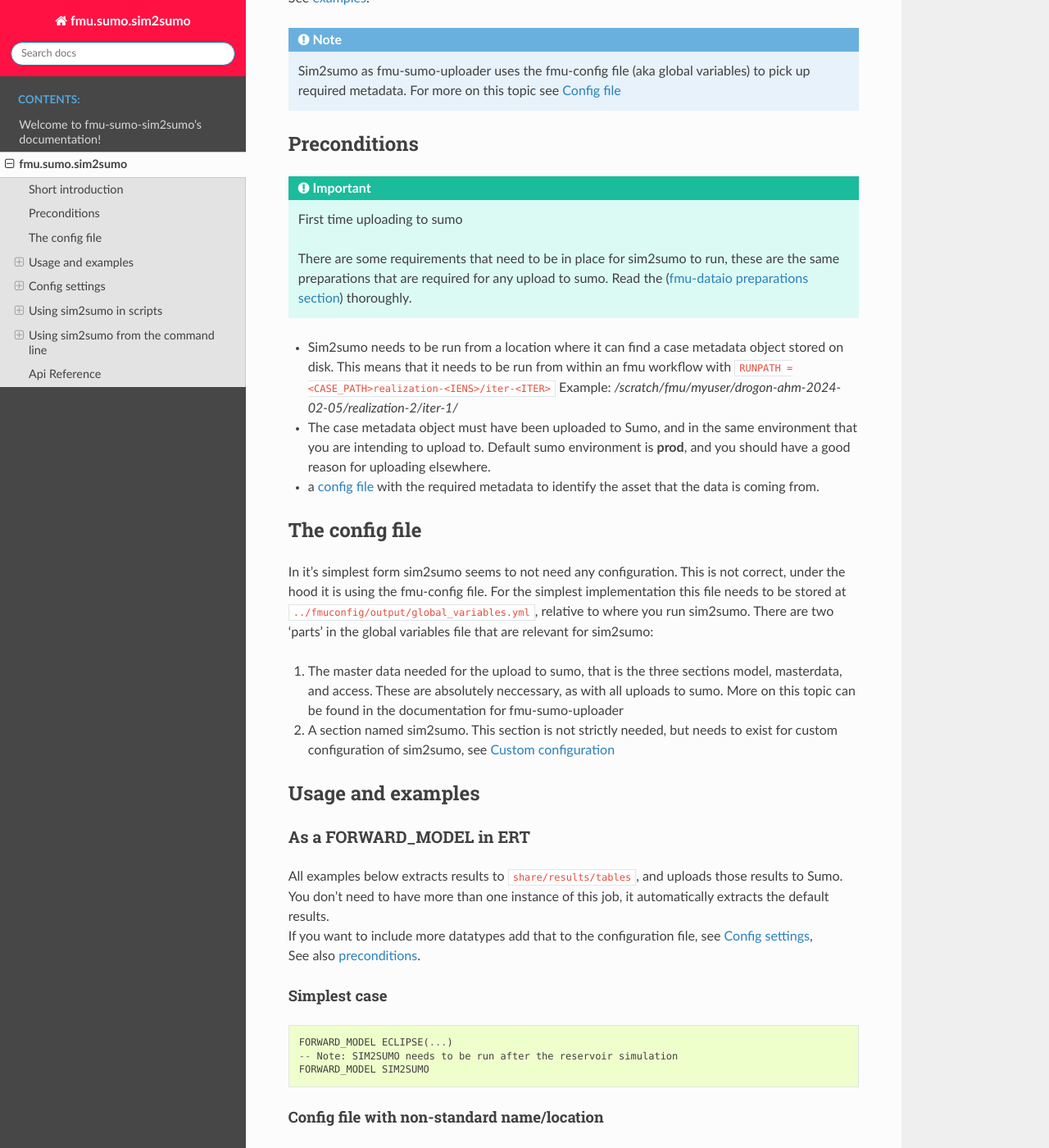
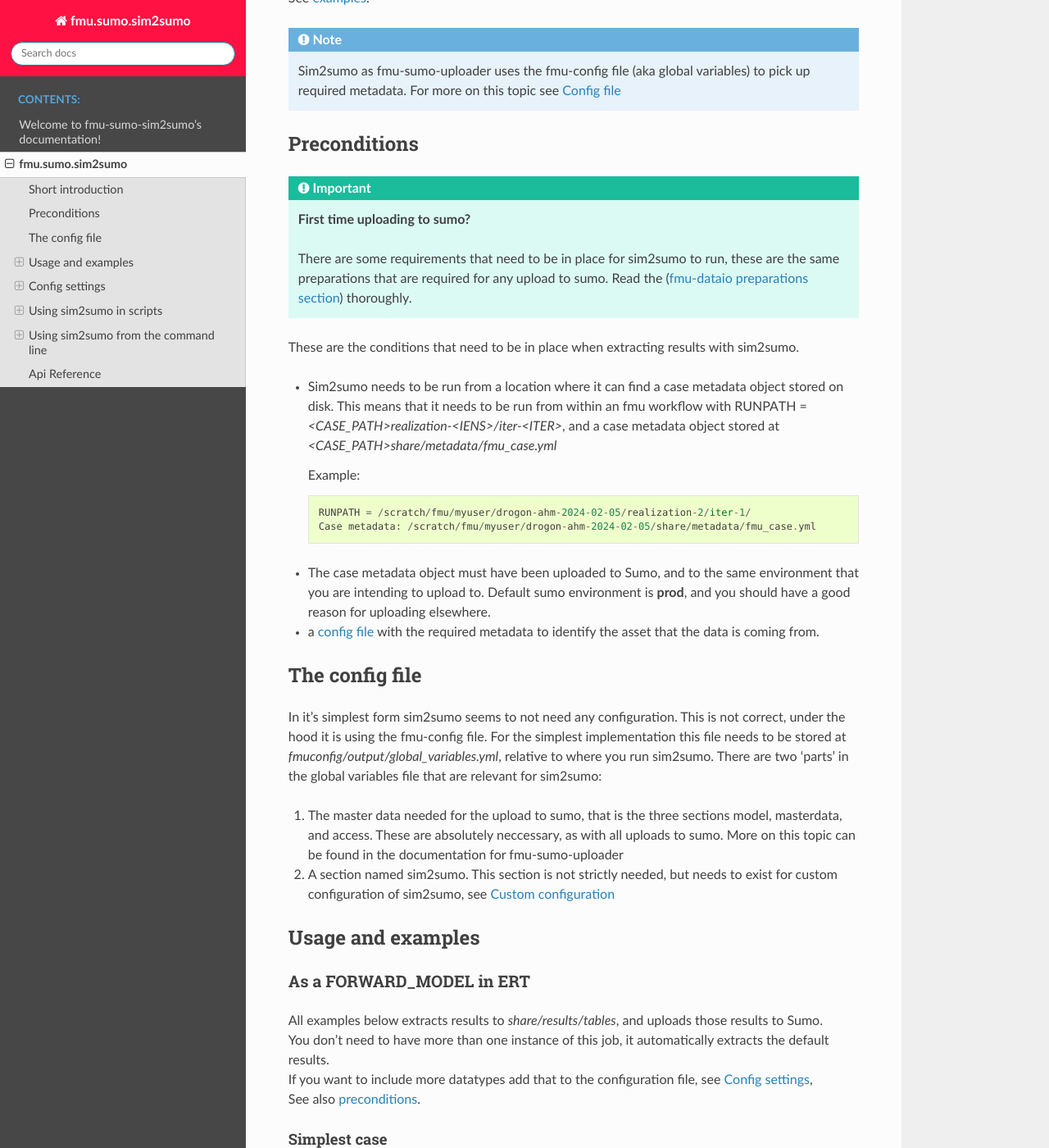
Before and after one commit to equinor/fmu-sumo-sim2sumo, a Sphinx documentation site: the page built from docs/sim2sumo.rst, in a window 1280 px wide and 1400 px high, scrolled down 766 px. Shown: the whole window at 82% size. Built offline with Sphinx 7.4.7 and the Read the Docs theme 2.0.0, drawn with Linux system fonts in a browser that asks for light colours.

Commit message:
Polish some sentences, improve example text

```diff
--- a/docs/sim2sumo.rst
+++ b/docs/sim2sumo.rst
@@ -34,17 +34,23 @@
 Preconditions
 ***************
 
-.. important:: First time uploading to sumo
+.. important:: **First time uploading to sumo?**
 
    There are some requirements that need to be in place for sim2sumo to run, these are the same preparations that are required for any upload to sumo.
    Read the (`fmu-dataio preparations section <https://fmu-dataio.readthedocs.io/en/latest/preparations.html>`__) thoroughly.
 
+These are the conditions that need to be in place when extracting results with sim2sumo.
 
 * Sim2sumo needs to be run from a location where it can find a case metadata object stored on disk.
-  This means that it needs to be run from within an fmu workflow with ``RUNPATH = <CASE_PATH>realization-<IENS>/iter-<ITER>``
-  Example: */scratch/fmu/myuser/drogon-ahm-2024-02-05/realization-2/iter-1/*
+  This means that it needs to be run from within an fmu workflow with RUNPATH = *<CASE_PATH>realization-<IENS>/iter-<ITER>*, and a case metadata object stored at
+  *<CASE_PATH>share/metadata/fmu_case.yml*
 
-* The case metadata object must have been uploaded to Sumo, and in the same environment that you are intending to upload to.
+  Example::
+
+   RUNPATH = /scratch/fmu/myuser/drogon-ahm-2024-02-05/realization-2/iter-1/
+   Case metadata: /scratch/fmu/myuser/drogon-ahm-2024-02-05/share/metadata/fmu_case.yml
+
+* The case metadata object must have been uploaded to Sumo, and to the same environment that you are intending to upload to.
   Default sumo environment is **prod**, and you should have a good reason for uploading elsewhere.
 
 * a :ref:`config file <target config file>` with the required metadata to identify the asset that the data is coming from.
@@ -55,7 +61,7 @@
 *****************
 
 In it's simplest form sim2sumo seems to not need any configuration. This is not correct, under the hood it is using the fmu-config file.
-For the simplest implementation this file needs to be stored at ``../fmuconfig/output/global_variables.yml``, relative to where you run sim2sumo.
+For the simplest implementation this file needs to be stored at *fmuconfig/output/global_variables.yml*, relative to where you run sim2sumo.
 There are two 'parts' in the global variables file that are relevant for sim2sumo:
 
 1. The master data needed for the upload to sumo, that is the three sections model, masterdata, and access.
@@ -71,7 +77,7 @@
 As a FORWARD_MODEL in ERT
 =========================================
 
-| All examples below extracts results to ``share/results/tables``, and uploads those results to Sumo.
+| All examples below extracts results to *share/results/tables*, and uploads those results to Sumo.
 | You don't need to have more than one instance of this job, it automatically extracts the default results.
 | If you want to include more datatypes add that to the configuration file, see :ref:`Config settings <target config settings>`,
 | See also :ref:`preconditions <target preconditions>`.
```
